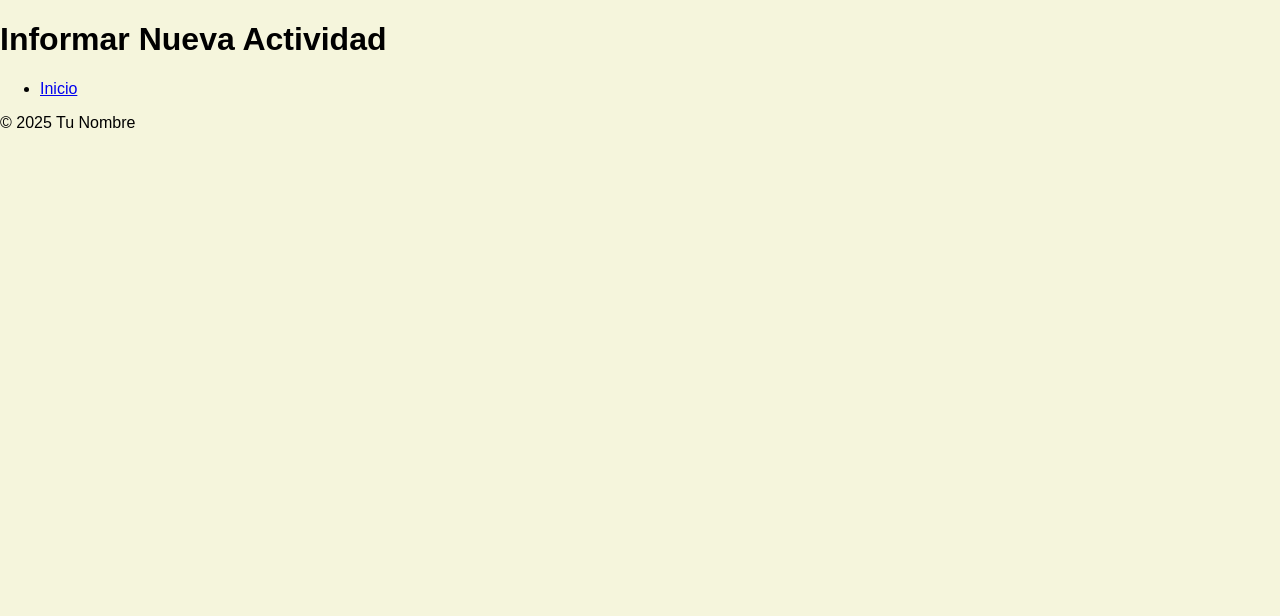
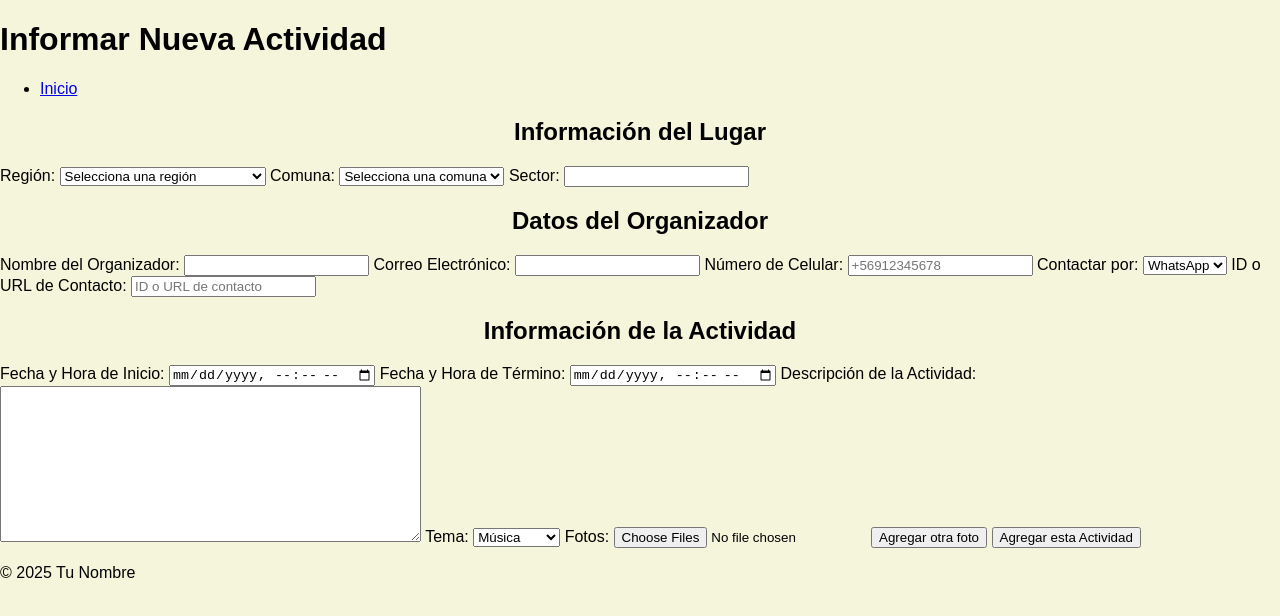
Before and after one commit to Kazilt261/desarrollo_web_alvaro_reyes, a plain HTML site: page informar.html in a window 1280 px wide. Drawn offline with Linux system fonts and the light colour scheme.

Commit message:
Se añadio parte de la logica para crear un evento

```diff
--- a/css/style.css
+++ b/css/style.css
@@ -26,7 +26,7 @@ th, td {
 }
 
 th {
-    background-color: #f2f2f2; /* Fondo gris claro para los encabezados */
+    background-color: rgb(190, 190, 172); /* Fondo gris claro para los encabezados */
 }
 
 img {
--- a/informar.html
+++ b/informar.html
@@ -3,9 +3,9 @@
 <head>
     <meta charset="UTF-8">
     <meta name="viewport" content="width=device-width, initial-scale=1.0">
-    <title>Informar Actividad</title>
+    <title>Informar Nueva Actividad</title>
     <link rel="stylesheet" href="css/style.css">
-    <script src="js/validations.js"></script>
+    <script src="js/validation.js"></script>
 </head>
 <body>
     <header>
@@ -18,7 +18,88 @@
     </nav>
     <main>
         <form action="#" method="POST" onsubmit="return validateActivityForm();">
-            <!-- Campos del formulario aquí -->
+            <h2>Información del Lugar</h2>
+            <label for="region">Región:</label>
+            <select id="region" name="region" required onchange="updateComunas()">
+                <option value="">Selecciona una región</option>
+                <option value="Arica y Parinacota">Arica y Parinacota</option>
+                <option value="Tarapacá">Tarapacá</option>
+                <option value="Antofagasta">Antofagasta</option>
+                <option value="Atacama">Atacama</option>
+                <option value="Coquimbo">Coquimbo</option>
+                <option value="Valparaíso">Valparaíso</option>
+                <option value="Metropolitana">Metropolitana</option>
+                <option value="O'Higgins">O'Higgins</option>
+                <option value="Maule">Maule</option>
+                <option value="Ñuble">Ñuble</option>
+                <option value="Biobío">Biobío</option>
+                <option value="Araucanía">Araucanía</option>
+                <option value="Los Ríos">Los Ríos</option>
+                <option value="Los Lagos">Los Lagos</option>
+                <option value="Aysén">Aysén</option>
+                <option value="Magallanes y Antártica Chilena">Magallanes y Antártica Chilena</option>
+            </select>
+
+            <label for="comuna">Comuna:</label>
+            <select id="comuna" name="comuna" required>
+                <option value="">Selecciona una comuna</option>
+                <option value="AAA">AAA</option>
+            </select>
+
+            <label for="sector">Sector:</label>
+            <input type="text" id="sector" name="sector" maxlength="100">
+
+            <h2>Datos del Organizador</h2>
+            <label for="nombre">Nombre del Organizador:</label>
+            <input type="text" id="nombre" name="nombre" maxlength="200" required>
+
+            <label for="email">Correo Electrónico:</label>
+            <input type="email" id="email" name="email" maxlength="100" required>
+
+            <label for="celular">Número de Celular:</label>
+            <input type="tel" id="celular" name="celular" pattern="^\+569\d{8}$" placeholder="+56912345678">
+
+            <label for="contactar_por">Contactar por:</label>
+            <select id="contactar_por" name="contactar_por">
+                <option value="whatsapp">WhatsApp</option>
+                <option value="telegram">Telegram</option>
+                <option value="instagram">Instagram</option>
+                <option value="tiktok">TikTok</option>
+                <option value="otra">Otra</option>
+            </select>
+
+            <label for="id_contacto">ID o URL de Contacto:</label>
+            <input type="text" id="id_contacto" name="id_contacto" minlength="4" maxlength="50" placeholder="ID o URL de contacto">
+
+            <h2>Información de la Actividad</h2>
+            <label for="inicio">Fecha y Hora de Inicio:</label>
+            <input type="datetime-local" id="inicio" name="inicio" required>
+
+            <label for="termino">Fecha y Hora de Término:</label>
+            <input type="datetime-local" id="termino" name="termino" required>
+
+            <label for="descripcion">Descripción de la Actividad:</label>
+            <textarea id="descripcion" name="descripcion" rows="10" cols="50"></textarea>
+
+            <label for="tema">Tema:</label>
+            <select id="tema" name="tema" required>
+                <option value="musica">Música</option>
+                <option value="deporte">Deporte</option>
+                <option value="ciencias">Ciencias</option>
+                <option value="religion">Religión</option>
+                <option value="politica">Política</option>
+                <option value="tecnologia">Tecnología</option>
+                <option value="juegos">Juegos</option>
+                <option value="baile">Baile</option>
+                <option value="comida">Comida</option>
+                <option value="otro">Otro</option>
+            </select>
+
+            <label for="foto">Fotos:</label>
+            <input type="file" id="foto" name="foto" accept="image/*" multiple required>
+            <button type="button" onclick="addAnotherPhoto()">Agregar otra foto</button>
+
+            <button type="submit">Agregar esta Actividad</button>
         </form>
     </main>
     <footer>
--- a/js/validation.js
+++ b/js/validation.js
@@ -0,0 +1,65 @@
+function validateActivityForm() {
+    const nombre = document.getElementById("nombre").value;
+    const email = document.getElementById("email").value;
+    const inicio = document.getElementById("inicio").value;
+    const termino = document.getElementById("termino").value;
+
+    if (nombre === "" || email === "" || inicio === "" || termino === "") {
+        alert("Por favor, completa todos los campos obligatorios.");
+        return false; // Impide que el formulario se envíe
+    }
+
+    // Asegúrate de que la fecha de término sea posterior a la fecha de inicio
+    if (new Date(termino) <= new Date(inicio)) {
+        alert("La fecha de término debe ser posterior a la de inicio.");
+        return false;
+    }
+
+    return true; // Permite el envío del formulario si todo es válido
+}
+
+function addAnotherPhoto() {
+    const input = document.createElement("input");
+    input.type = "file";
+    input.name = "foto";
+    input.accept = "image/*";
+    document.querySelector("form").insertBefore(input, document.querySelector("button[type='submit']"));
+}
+function updateComunas() {
+    var comunasByRegion = {
+        "Arica y Parinacota": ["Arica", "Camarones", "Putre", "General Lagos"],
+        "Tarapacá": ["Iquique", "Alto Hospicio", "Pozo Almonte", "Camiña", "Colchane", "Huara", "Pica"],
+        "Antofagasta": ["Antofagasta", "Mejillones", "Sierra Gorda", "Taltal", "Calama", "Ollagüe", "San Pedro de Atacama", "Tocopilla", "María Elena"],
+        "Atacama": ["Copiapó", "Caldera", "Tierra Amarilla", "Chañaral", "Diego de Almagro", "Vallenar", "Alto del Carmen", "Freirina", "Huasco"],
+        "Coquimbo": ["La Serena", "Coquimbo", "Andacollo", "La Higuera", "Paiguano", "Vicuña", "Illapel", "Canela", "Los Vilos", "Salamanca"],
+        "Valparaíso": ["Valparaíso", "Viña del Mar", "Quilpué", "Villa Alemana", "Limache", "Olmué", "Casablanca", "Concón", "Quintero", "Puchuncaví", "Algarrobo", "Cartagena", "El Quisco", "El Tabo", "San Antonio", "Juan Fernández", "Isla de Pascua"],
+        "Metropolitana": ["Cerrillos", "Cerro Navia", "Conchalí", "El Bosque", "Estación Central", "Huechuraba", "Independencia", "La Cisterna", "La Florida", "La Granja", "La Pintana", "La Reina", "Las Condes", "Lo Barnechea", "Lo Espejo", "Lo Prado", "Macul", "Maipú", "Ñuñoa", "Pedro Aguirre Cerda", "Peñalolén", "Providencia", "Pudahuel", "Quilicura", "Quinta Normal", "Recoleta", "Renca", "San Joaquín", "San Miguel", "San Ramón", "Santiago", "Vitacura"],
+        "O'Higgins": ["Rancagua", "Codegua", "Coinco", "Coltauco", "Doñihue", "Graneros", "Las Cabras", "Machalí", "Malloa", "Mostazal", "Olivar", "Peumo", "Pichidegua", "Quinta de Tilcoco", "Rengo", "Requínoa", "San Vicente", "Santa Cruz"],
+        "Maule": ["Talca", "Constitución", "Curepto", "Curicó", "Empedrado", "Hualañé", "Linares", "Longaví", "Maule", "Molina", "Parral", "Pelarco", "Pelluhue", "Pencahue", "Rauco", "Retiro", "Romeral", "Sagrada Familia", "San Clemente", "San Javier", "San Rafael", "Villa Alegre", "Yerbas Buenas"],
+        "Ñuble": ["Chillán", "Bulnes", "Cobquecura", "Coelemu", "Coihueco", "Chillán Viejo", "El Carmen", "Ninhue", "Ñiquén", "Pemuco", "Pinto", "Portezuelo", "Quillón", "Quirihue", "Ránquil", "San Carlos", "San Fabián", "San Ignacio", "San Nicolás", "Trehuaco", "Yungay"],
+        "Biobío": ["Concepción", "Coronel", "Chiguayante", "Florida", "Hualpén", "Hualqui", "Lota", "Penco", "San Pedro de la Paz", "Santa Juana", "Talcahuano", "Tomé", "Huechuraba", "Lebu", "Arauco", "Cañete", "Contulmo", "Curanilahue", "Los Álamos", "Tirúa"],
+        "Araucanía": ["Temuco", "Angol", "Carahue", "Cholchol", "Collipulli", "Cunco", "Curacautín", "Curarrehue", "Ercilla", "Freire", "Galvarino", "Gorbea", "Lautaro", "Loncoche", "Lonquimay", "Los Sauces", "Lumaco", "Melipeuco", "Nueva Imperial", "Padre Las Casas", "Perquenco", "Pitrufquén", "Pucón", "Purén", "Renaico", "Saavedra", "Temuco", "Teodoro Schmidt", "Toltén", "Traiguén", "Victoria", "Vilcún", "Villarrica"],
+        "Los Ríos": ["Valdivia", "Corral", "Lanco", "Los Lagos", "Máfil", "Mariquina", "Paillaco", "Panguipulli", "La Unión", "Futrono", "Lago Ranco", "Río Bueno"],
+        "Los Lagos": ["Puerto Montt", "Calbuco", "Cochamó", "Fresia", "Frutillar", "Los Muermos", "Llanquihue", "Maullín", "Puerto Varas", "Castro", "Ancud", "Chonchi", "Curaco de Vélez", "Dalcahue", "Puqueldón", "Queilén", "Quellón", "Quemchi", "Quinchao", "Osorno", "Puerto Octay", "Purranque", "Puyehue", "Río Negro", "San Juan de la Costa", "San Pablo"],
+        "Aysén": ["Coyhaique", "Lago Verde", "Aysén", "Cisnes", "Guaitecas", "Cochrane", "O'Higgins", "Tortel", "Chile Chico", "Río Ibáñez"],
+        "Magallanes y Antártica Chilena": ["Punta Arenas", "Laguna Blanca", "Río Verde", "San Gregorio", "Cabo de Hornos (Ex Navarino)", "Antártica", "Porvenir", "Primavera", "Timaukel"]
+    };
+
+
+    var regionSelect = document.getElementById("region");
+    var comunaSelect = document.getElementById("comuna");
+    var selectedRegion = regionSelect.value;
+
+    // Limpiar las comunas existentes
+    while (comunaSelect.options.length > 1) {
+        comunaSelect.remove(1);
+    }
+
+    if (selectedRegion !== "") {
+        var comunas = comunasByRegion[selectedRegion];
+        comunas.forEach(function(comuna) {
+            var option = new Option(comuna, comuna);
+            comunaSelect.options.add(option);
+        });
+    }
+}
```
Also changed, not shown: index.html (+29 -1 lines).
